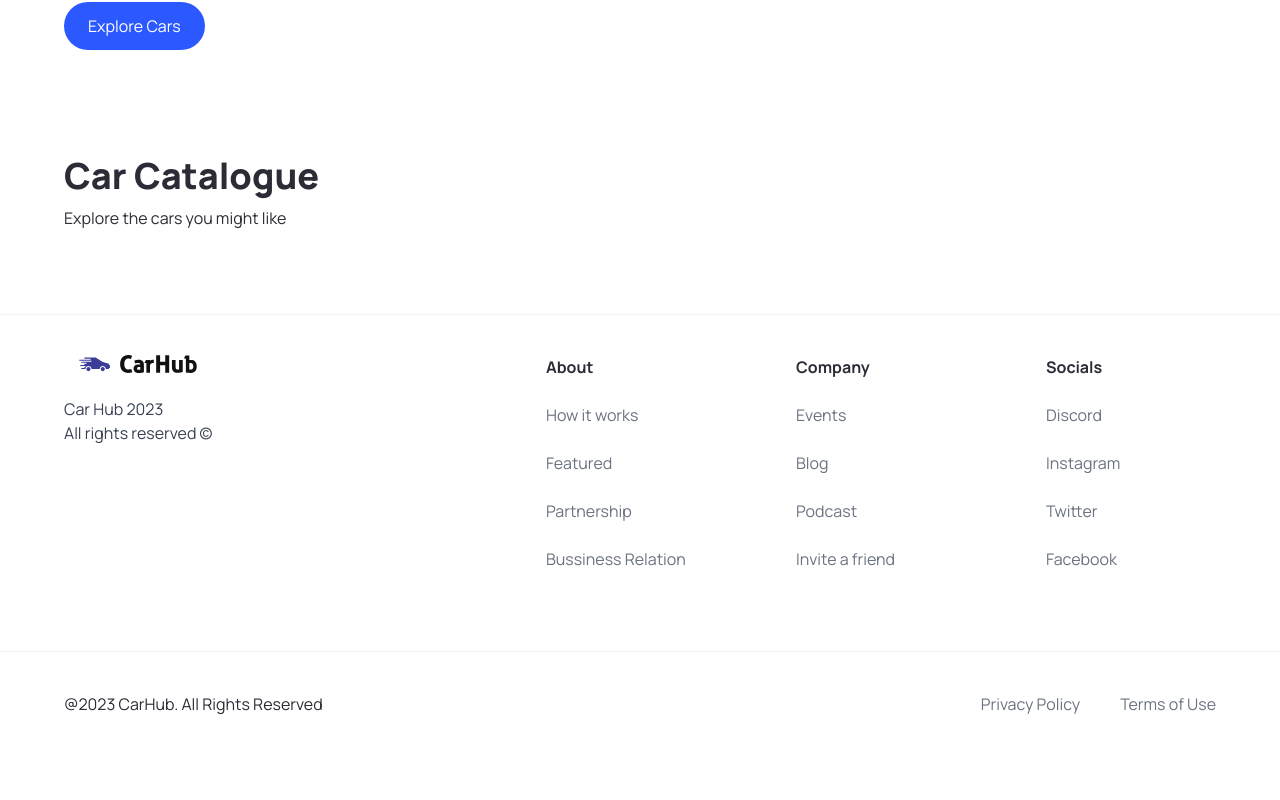
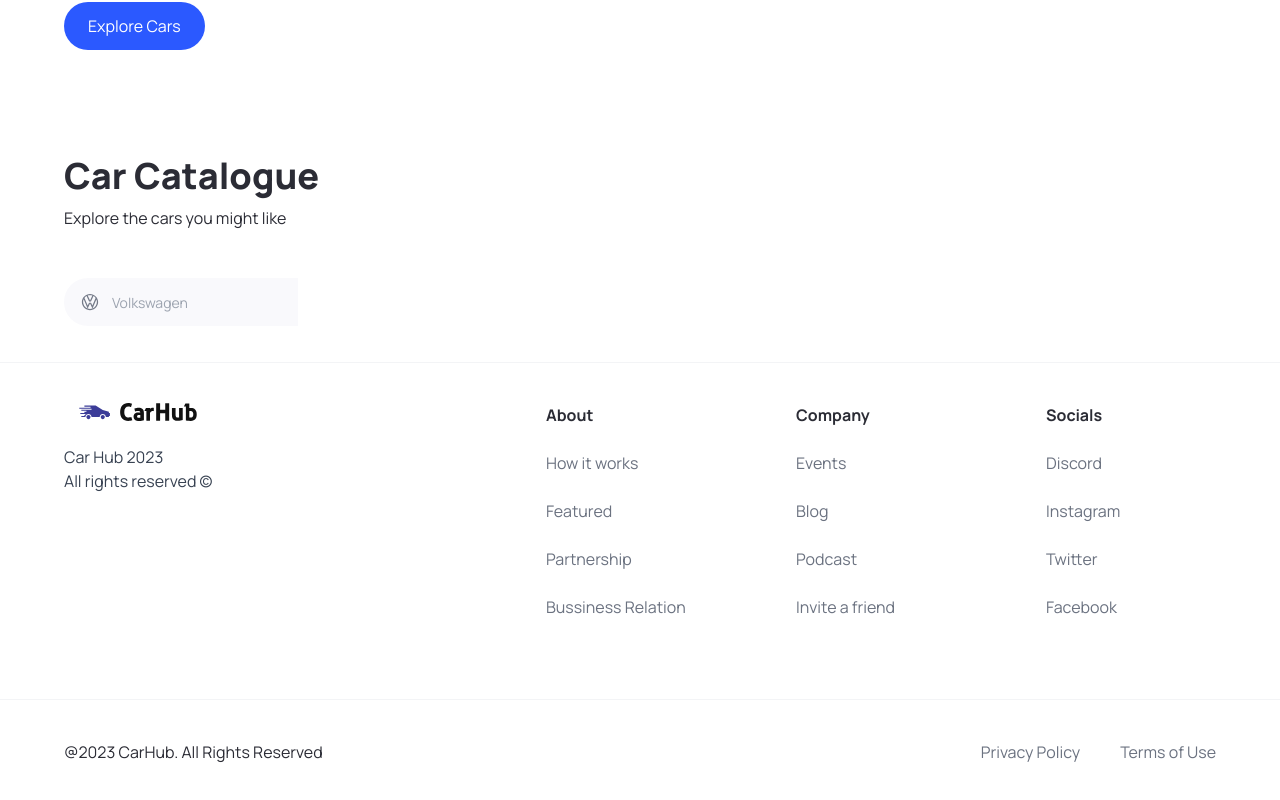
Before and after one commit to RaphaelBorba/Car-Hub, a Next.js app: page / in a window 1280 px wide. Shown: the part 708-1508 px from the top of the page. Before the commit the page ends 1464 px from the top, so only its background shows below. Built offline with nearby package versions, Linux system fonts and the light colour scheme.

Commit message:
feat: SearchManufacturer component input

```diff
--- a/src/components/SearchManufacturer.tsx
+++ b/src/components/SearchManufacturer.tsx
@@ -1,9 +1,88 @@
+"use client";
+
+import { Fragment, useState } from "react";
+import Image from "next/image";
+import { Combobox, Transition } from "@headlessui/react";
+
 import { SearchManufacturerProps } from "@/interfaces";
+import { manufacturers } from "@/constants";
 
 
 export default function SearchManufacturer({ manufacturer, setManufacturer }: SearchManufacturerProps) {
 
+    const [query, setQuery] = useState<string>("")
+
+    const filteredManufacturer = query === "" ? manufacturers : manufacturers.filter((item) => (
+        item.toLowerCase().replace(/\s+/g, "").includes(query.toLowerCase().replace(/\s+/g, ""))
+    ))
+
     return (
-        <div></div>
+        <div className="serach-manufacturer">
+            <Combobox value={manufacturer} onChange={setManufacturer}>
+                <div className="relative w-full">
+                    <Combobox.Button className="absolute top-[14px]">
+                        <Image
+                            alt="Car Logo"
+                            src="/car-logo.svg"
+                            width={20}
+                            height={20}
+                            className="ml-4" />
+                    </Combobox.Button>
+                    <Combobox.Input
+                        className="search-manufacturer__input"
+                        placeholder="Volkswagen"
+                        displayValue={(manufacturer: string) => manufacturer}
+                        onChange={(e) => setQuery(e.target.value)}
+                    />
+                    <Transition
+                        as={Fragment}
+                        leave="transition ease-in duration-100"
+                        leaveFrom="opacity-100"
+                        leaveTo="opacity-0"
+                        afterLeave={() => setQuery('')}
+                    >
+                        <Combobox.Options>
+                            {filteredManufacturer.length === 0 && query !== ""
+                                ?
+                                (
+                                    <Combobox.Option
+                                        value={query}
+                                        className="search-manufacturer__option"
+                                    >
+                                        Nothing Found
+                                    </Combobox.Option>
+                                )
+                                :
+                                (
+                                    filteredManufacturer.map((item) => (
+                                        <Combobox.Option
+                                            key={item}
+                                            className={({ active }) =>
+                                            (`relative search-manufacturer__option
+                                            ${active ? "bg-primary-blue text-white" : "text_gray-900"}`)}
+                                            value={item}
+                                        >
+                                            {({ selected, active }) => (
+                                                <>
+                                                    <span className={`block truncate ${selected ? 'font-medium' : 'font-normal'}`}>
+                                                        {item}
+                                                    </span>
+                                                    {selected ? (
+                                                        <span
+                                                            className={`absolute inset-y-0 left-0 flex items-center pl-3 ${active ? 'text-white' : 'text-teal-600'}`}>
+                                                        </span>
+                                                    ) : null}
+                                                </>
+                                            )}
+                                        </Combobox.Option>
+                                    ))
+                                )
+                            }
+                        </Combobox.Options>
+
+                    </Transition>
+                </div>
+            </Combobox>
+        </div>
     )
 }
```
